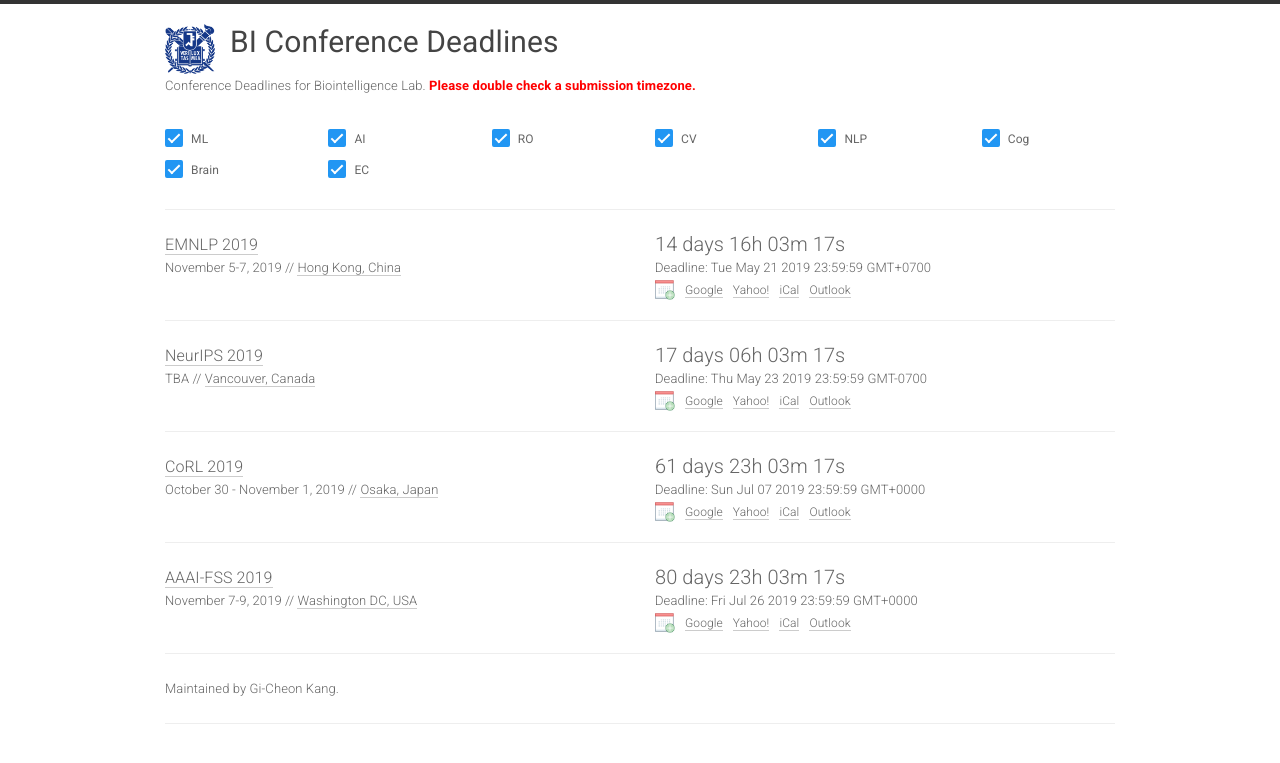
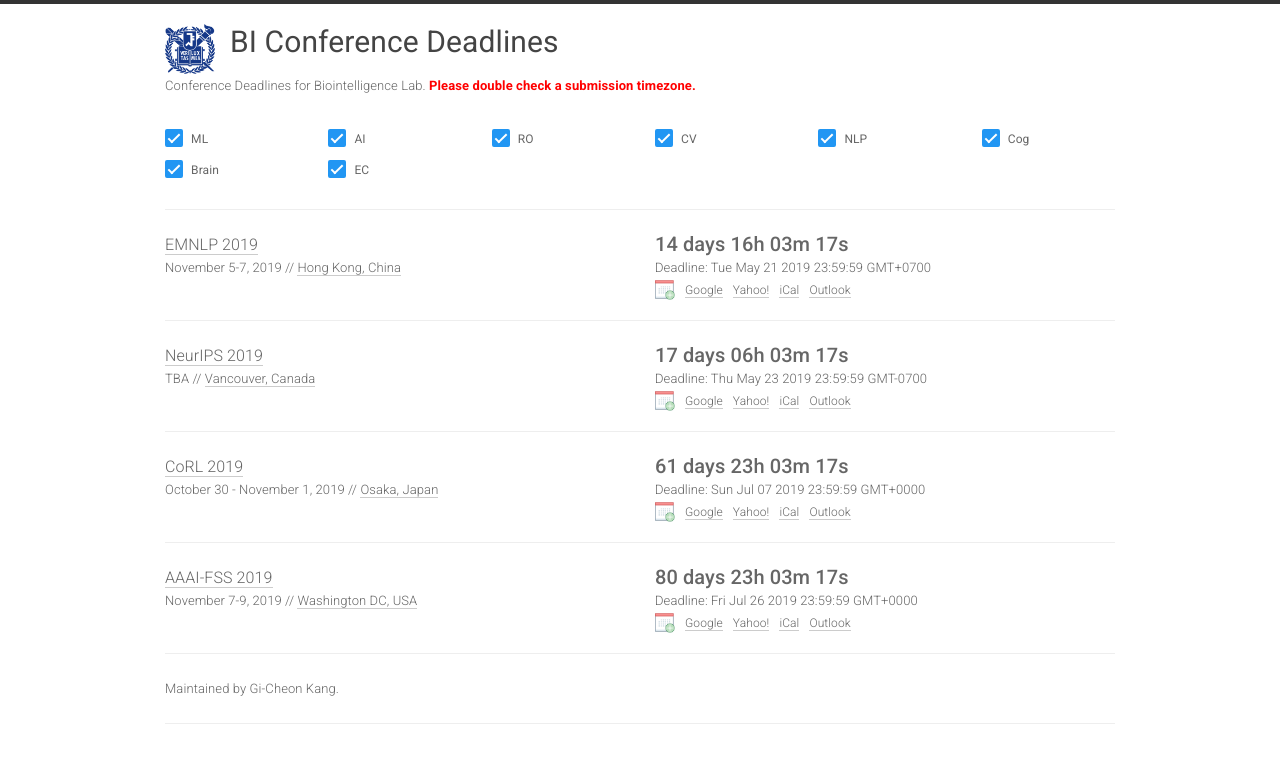
Before and after one commit to biconf/biconf.github.io, a Jekyll site: the page built from index.html, in a window 1280 px wide. Shown: the top 763 px of the page. Built offline with Jekyll 4.4.1, drawn with Linux system fonts in a browser that asks for light colours; nearby versions of some CDN libraries.

Commit message:
Update deadlines.css

```diff
--- a/static/css/deadlines.css
+++ b/static/css/deadlines.css
@@ -44,6 +44,10 @@ h3 {
 
 .page-header {
   margin-top: 20px;
+}
+
+#conf-title.page-header {
+  border-bottom: none;
 }
 
 p.authors {
@@ -98,12 +102,22 @@ footer {
   opacity: 0.5;
 }
 
+.conf-row {
+  margin-bottom: 5px;
+}
+
+.conf-title {
+  font-size: 20px;
+  font-weight: 500;
+}
+
 .deadline, .meta {
   font-size: 13px;
 }
 
 .timer {
   font-size: 20px;
+  font-weight: 500;
 }
 
 .checkbox {
```
